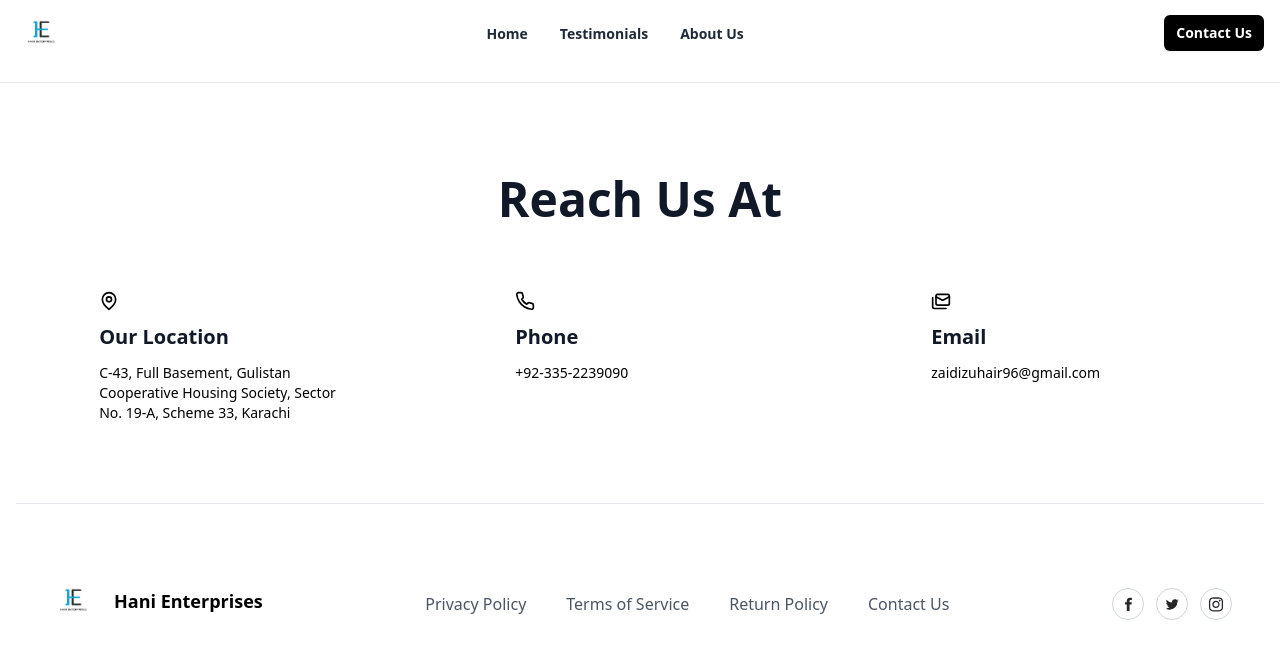
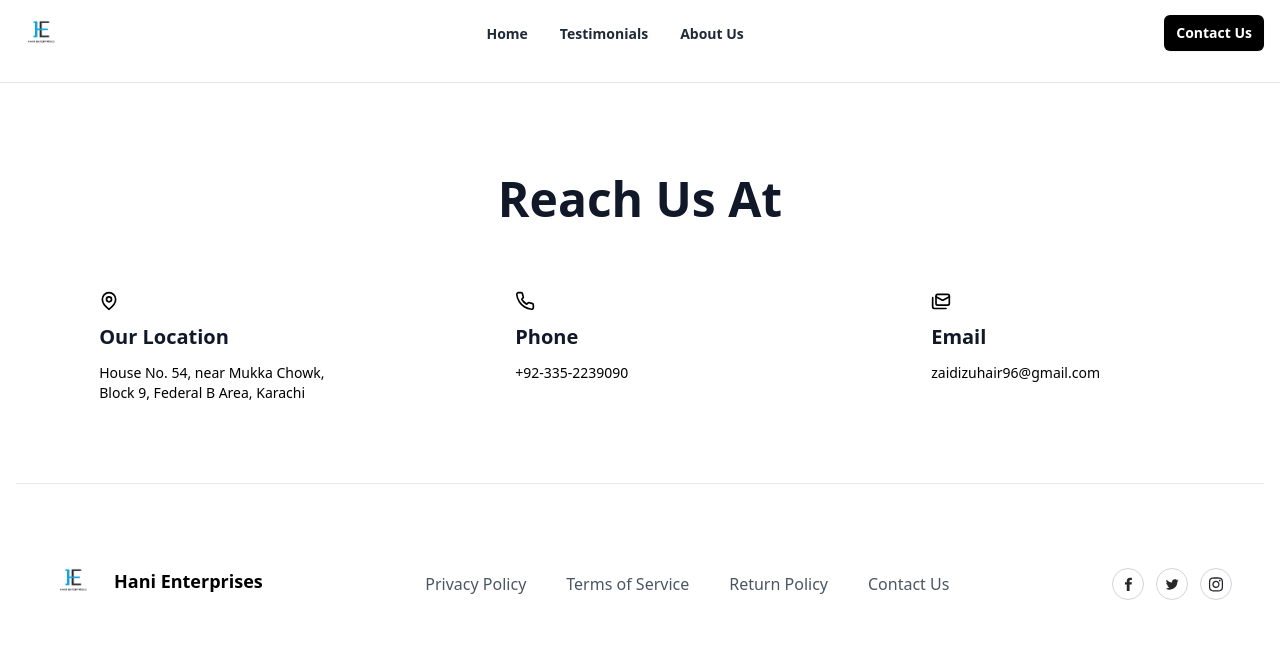
Before and after one commit to sshahzebhaider/HaniEnterprises, a React (Create React App) app in the folder hani/: page /contactus in a window 1280 px wide. Shown: the top 658 px of the page. Built offline with nearby package versions, Linux system fonts and the light colour scheme.

Commit message:
Update Contact.js

```diff
--- a/hani/src/Components/Contact.js
+++ b/hani/src/Components/Contact.js
@@ -121,7 +121,7 @@ export default function Contact() {
                         <MapPin className="h-5 w-5" />
                         <p className="w-full text-xl font-semibold  text-gray-900">Our Location</p>
                         <p className="text-sm font-medium">
-                            C-43, Full Basement, Gulistan Cooperative Housing Society, Sector No. 19-A, Scheme 33, Karachi
+                            House No. 54, near Mukka Chowk, Block 9, Federal B Area, Karachi
                         </p>
                     </div>
 
```
